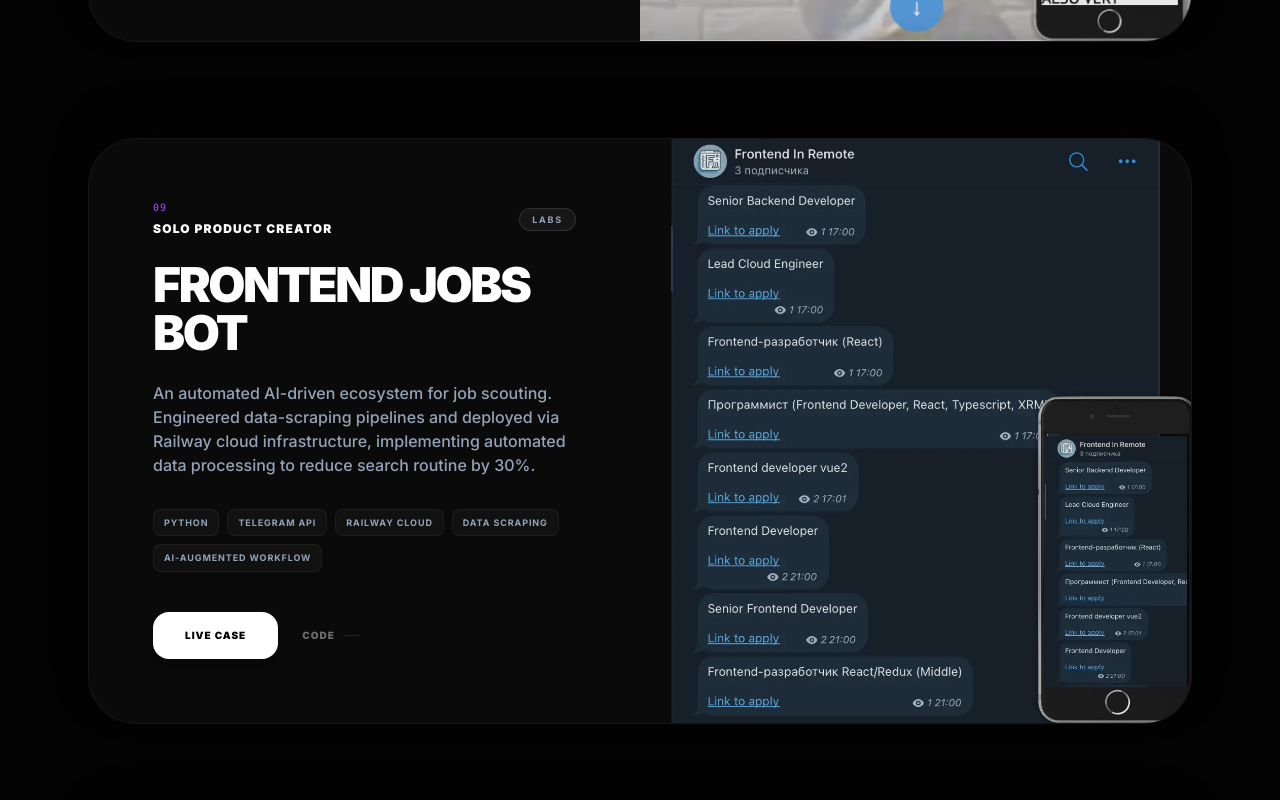
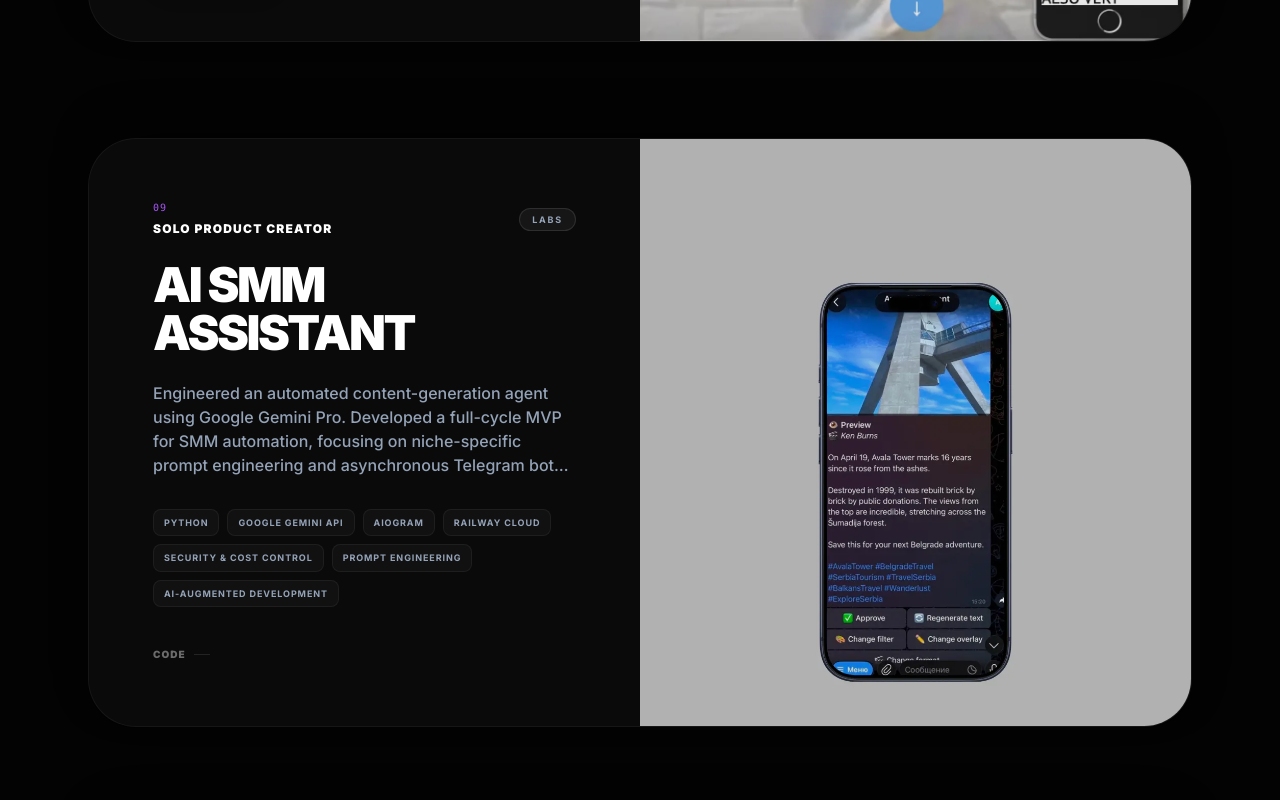
Before and after one commit to aermilina/aermilina.github.io, a Next.js app: page / in a window 1280 px wide. Shown: the part 7160-7960 px from the top of the page. Built offline with nearby package versions, Linux system fonts and the light colour scheme.

Commit message:
add work

```diff
--- a/src/app/constants/works.ts
+++ b/src/app/constants/works.ts
@@ -94,6 +94,24 @@ export const works = [
     siteLink: 'https://testcase-cadex-2.vercel.app/',
   },
   {
+    name: 'AI SMM Assistant',
+    role: 'Solo Product Creator',
+    category: 'Labs',
+    description:
+      'Engineered an automated content-generation agent using Google Gemini Pro. Developed a full-cycle MVP for SMM automation, focusing on niche-specific prompt engineering and asynchronous Telegram bot architecture to slash content creation time by 90%.',
+    image: '/smmbot.webp',
+    technology: [
+      'Python',
+      'Google Gemini API',
+      'Aiogram',
+      'Railway Cloud',
+      'Security & Cost Control',
+      'Prompt Engineering',
+      'AI-Augmented Development',
+    ],
+    code: 'https://github.com/aermilina/smm-bot',
+  },
+  {
     name: 'Frontend Jobs Bot',
     role: 'Solo Product Creator',
     category: 'Labs',
```
Also changed, not shown: public/smmbot.webp (added), 17 other files (tests, documents, lock files or other folders).
